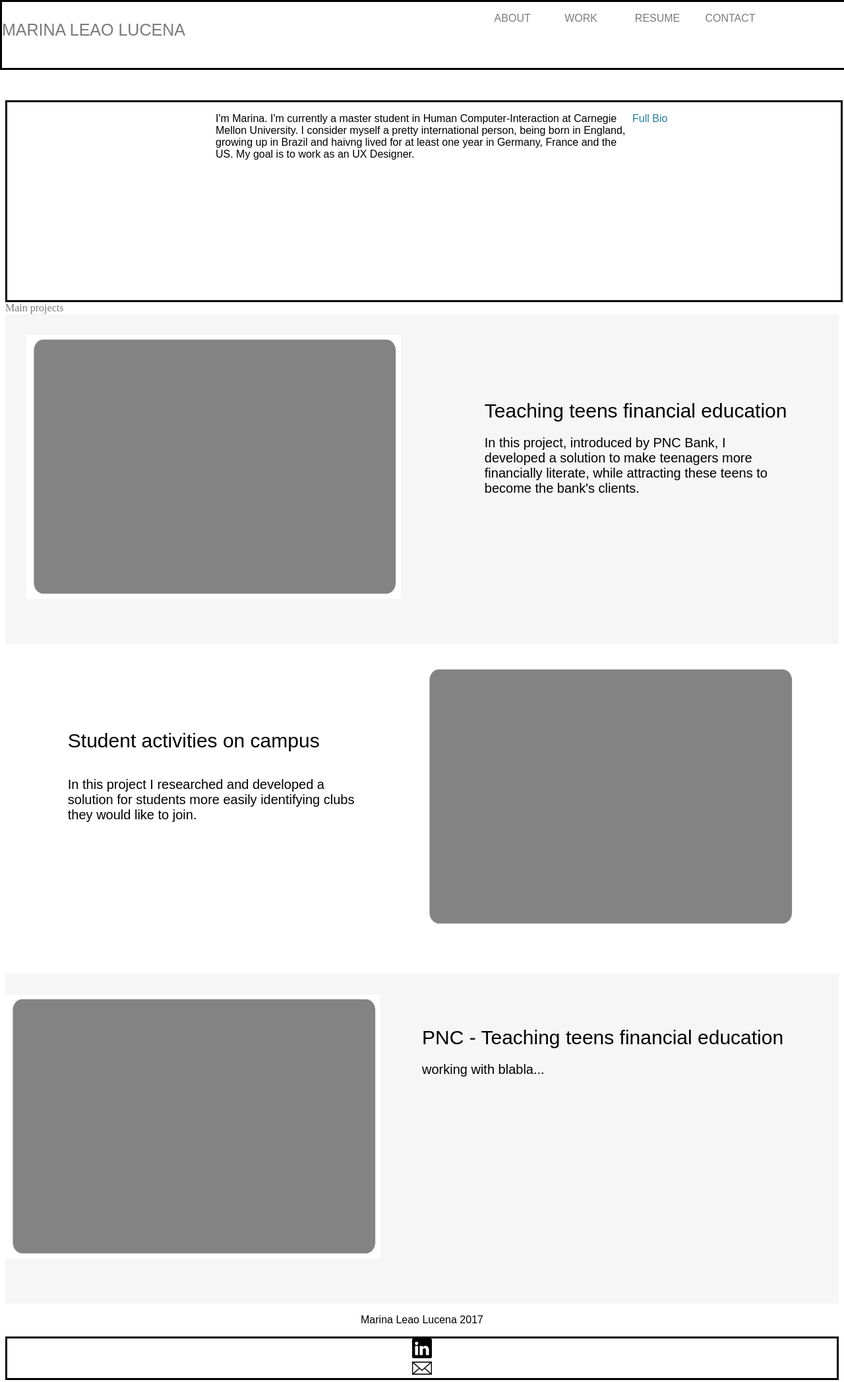
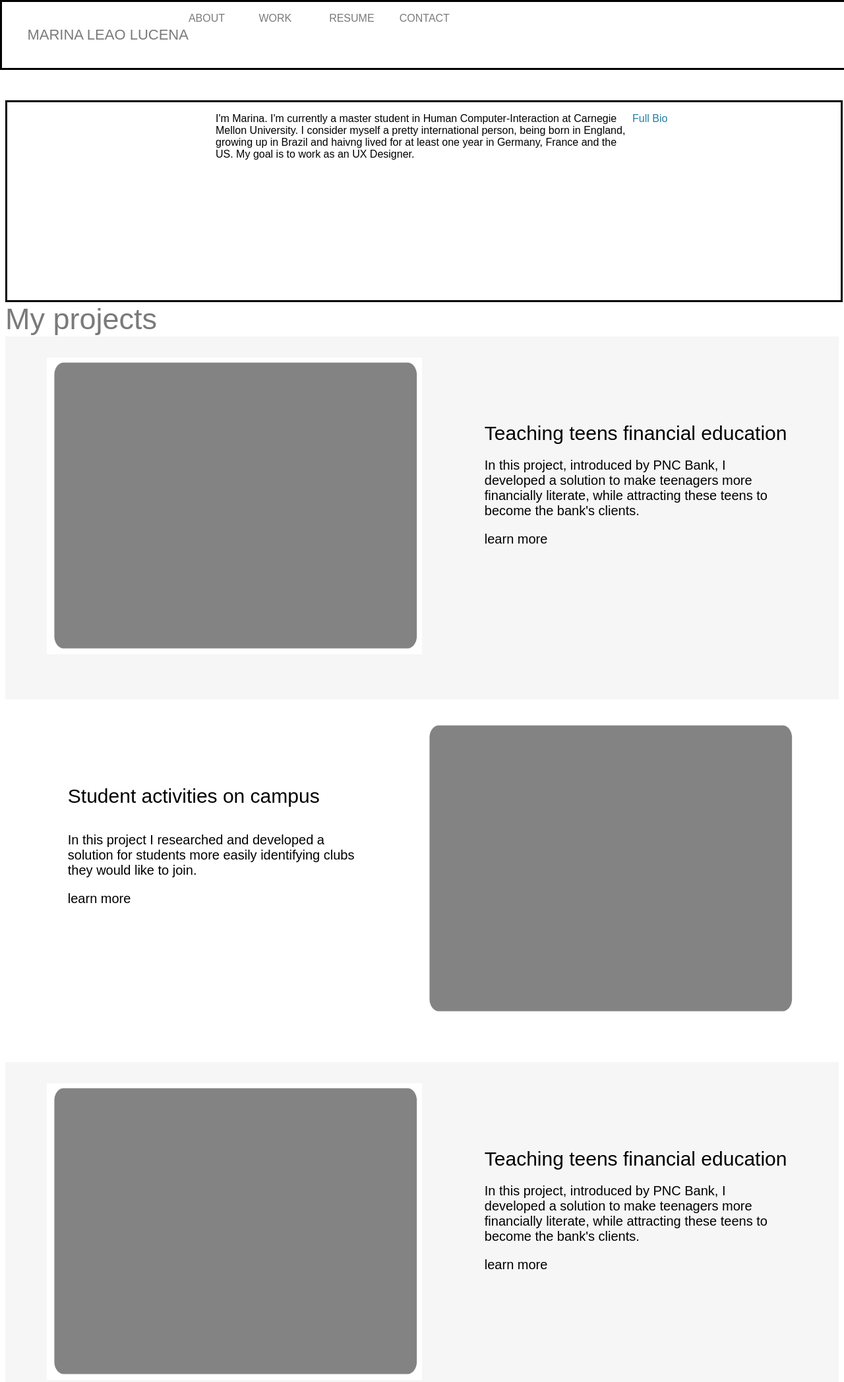
Before and after one commit to malelu92/portfolio, a plain HTML site: page portfolio.html in a window 1280 px wide. Shown: the top 2095 px of the page at 66% size. Drawn offline with Linux system fonts and the light colour scheme.

Commit message:
organizing header animation

```diff
--- a/portfolio.css
+++ b/portfolio.css
@@ -10,10 +10,6 @@ a.black-link {
 a.bio {
   color: rgb(34,127,160);
 }
-
-/*p {
-  font-family: 'Lato', sans-serif;
-}*/
 
 .about-text {
   font-family: "Arial Rounded MT Bold", Arial, Helvetica, sans-serif;
@@ -44,20 +40,6 @@ a.bio {
 
 }
 
-.header.shrink {
-    height: 50px;
-    line-height:25px;
-}
-
-.header h1
-{
-    font-size:25px;
-    font-weight:normal;
-    -webkit-transition: all 0.3s;
-    -moz-transition: all 0.3s;
-    transition: all 0.3s;
-}
-
 .button.resume {
     background-color: rgb(255, 127, 124);
     border: none;
@@ -77,17 +59,54 @@ a.bio {
   text-align: center;
 }
 
-.header.shrink h1
+.header {
+  background-color: rgb(256, 256, 256);
+  color: rgb(122, 122, 122);
+            border-style: solid;
+    border-color: black;
+  height: 100px;
+  left: 0;
+  line-height:50px;
+  position: fixed;
+  top: 0;
+  width: 100%;
+  z-index: 1000;
+  -webkit-transition: height 0.3s;
+  -moz-transition: height 0.3s;
+  transition: height 0.3s;
+}
+
+.header.shrink {
+  height: 50px;
+  line-height:25px;
+}
+
+.header h1
 {
-    font-size:20px;
+    font-size:22px;
+    font-weight:normal;
     -webkit-transition: all 0.3s;
     -moz-transition: all 0.3s;
     transition: all 0.3s;
 }
 
-#name {
+.header.shrink h1
+{
+    font-size:20px;
+}
+
+.name {
   float: left;
   font-family: "Arial Rounded MT Bold", Arial, Helvetica, sans-serif;/*'Lato', sans-serif;*/
+  margin-left: 3%;
+  margin-top: 25px;
+  -webkit-transition: all 0.3s;
+  -moz-transition: all 0.3s;
+  transition: all 0.3s;
+}
+
+.name.shrink {
+  margin-top: 10px;
 }
 
 /*#nav-block.col-5 {
@@ -106,7 +125,7 @@ a.bio {
 
 .piece {
   float: left;
-  height: 500px;
+  height: 550px;
   /*height: 100%;
   width: 49%;*/
 }
@@ -134,9 +153,14 @@ a.bio {
   margin-top: 80px;
 }
 
+#proj-title {
+  font-family: "Arial Rounded MT Bold", Arial, Helvetica, sans-serif;
+  font-size:45px;
+}
+
 .image-prod {
   margin-top: 5%;
-  height:400px;
+  height:450px;
   width:90%;
   /*display: block;
   margin-left: auto;
@@ -144,7 +168,7 @@ a.bio {
 }
 
 .image-prod.odd {
-  margin-left: 5%;
+  margin-left: 10%;
 }
 
 #resume-background {
@@ -184,24 +208,6 @@ a.bio {
     border-color: black;
 }
 */
-.header {
-  background-color: rgb(256, 256, 256);
-  color: rgb(122, 122, 122);
-            border-style: solid;
-    border-color: black;
-  /*grid-column: 1 / 7;*/
-  /*grid-row: 1;*/
-  height: 100px;
-  left: 0;
-  line-height:50px;
-  position: fixed;
-  top: 0;
-  width: 100%;
-  z-index: 1000;
-  -webkit-transition: height 0.3s;
-  -moz-transition: height 0.3s;
-  transition: height 0.3s;
-}
 /*
 .intro-image {
   grid-column: 2 / 4;
--- a/portfolio.html
+++ b/portfolio.html
@@ -9,7 +9,7 @@
 	<body>
 	  <div class="wrapper">
   	  <div class="col-12 header">
-  			<h1 id="name" class="col-7"><a href="portfolio.html">MARINA LEAO LUCENA</a></h1>
+  			<h1 class="name" class="col-7"><a href="portfolio.html">MARINA LEAO LUCENA</a></h1>
   			<div class="navbar">
   				<a href="#about" class="nav-opt col-1">ABOUT</a>
   				<a href="#work" class="nav-opt col-1">WORK</p>
@@ -31,7 +31,7 @@
         <p class="col-3"></p>
   		</div>
   		<div class="project-header">
-  			<a class="proj-title" name="work">Main projects<a>
+  			<a id="proj-title" name="work">My projects<a>
   		</div>
       <!-- FIRST PIECE -->
   		<div class="piece odd col-12">
@@ -46,6 +46,7 @@
   					In this project, introduced by PNC Bank, I developed a solution to make teenagers more financially literate,
             while attracting these teens to become the bank's clients.
   				</p>
+          <p class="piece-desc">learn more</p>
   			</div>
   		</div>
       <!-- SECOND PIECE -->
@@ -58,6 +59,7 @@
   				<p class="piece-desc">In this project I researched and developed a solution for students more
           easily identifying clubs they would like to join.
           </p>
+          <p class="piece-desc">learn more</p>
   			</div>
   			<div class="piece col-6">
   				<img class="image-prod" src="images/prod_img.png" alt="PNC project picture">
@@ -66,15 +68,17 @@
       <!-- THIRD PIECE -->
       <div class="piece odd col-12">
         <div class="piece col-6">
-          <img class="image-prod" src="images/prod_img.png" alt="PNC project picture">
+          <img class="image-prod odd" src="images/prod_img.png" alt="PNC project picture">
         </div>
-        <div class="piece-text">
+        <div class="piece-text col-6">
           <div class="piece-title">
-            <a href="pnc.html" class="black-link"> PNC - Teaching teens financial education</a>
+            <a href="pnc.html" class="black-link"> Teaching teens financial education</a>
           </div>
           <p class="piece-desc">
-            working with blabla...
+            In this project, introduced by PNC Bank, I developed a solution to make teenagers more financially literate,
+            while attracting these teens to become the bank's clients.
           </p>
+          <p class="piece-desc">learn more</p>
         </div>
       </div>
       <div class="footer col-12">
--- a/portfolio.js
+++ b/portfolio.js
@@ -5,10 +5,12 @@ $(document).ready(function() {
     var scroll = getCurrentScroll();
       if ( scroll >= shrinkHeader ) {
            $('.header').addClass('shrink');
+           $('.name').addClass('shrink');
            console.log("colocou shrink")
         }
         else {
             $('.header').removeClass('shrink');
+            $('.name').removeClass('shrink');
             console.log("tirou shrink")
         }
   });
```
